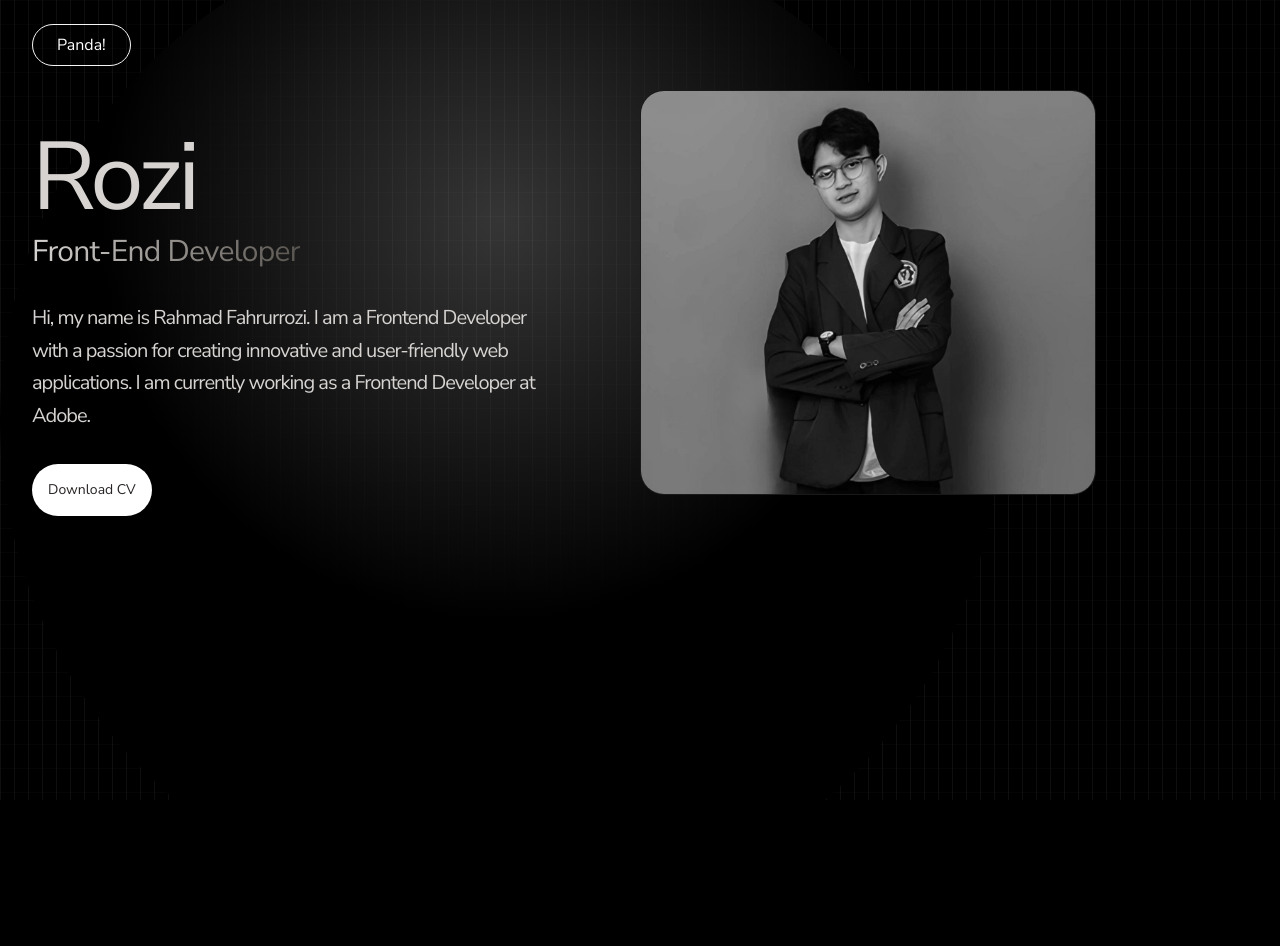
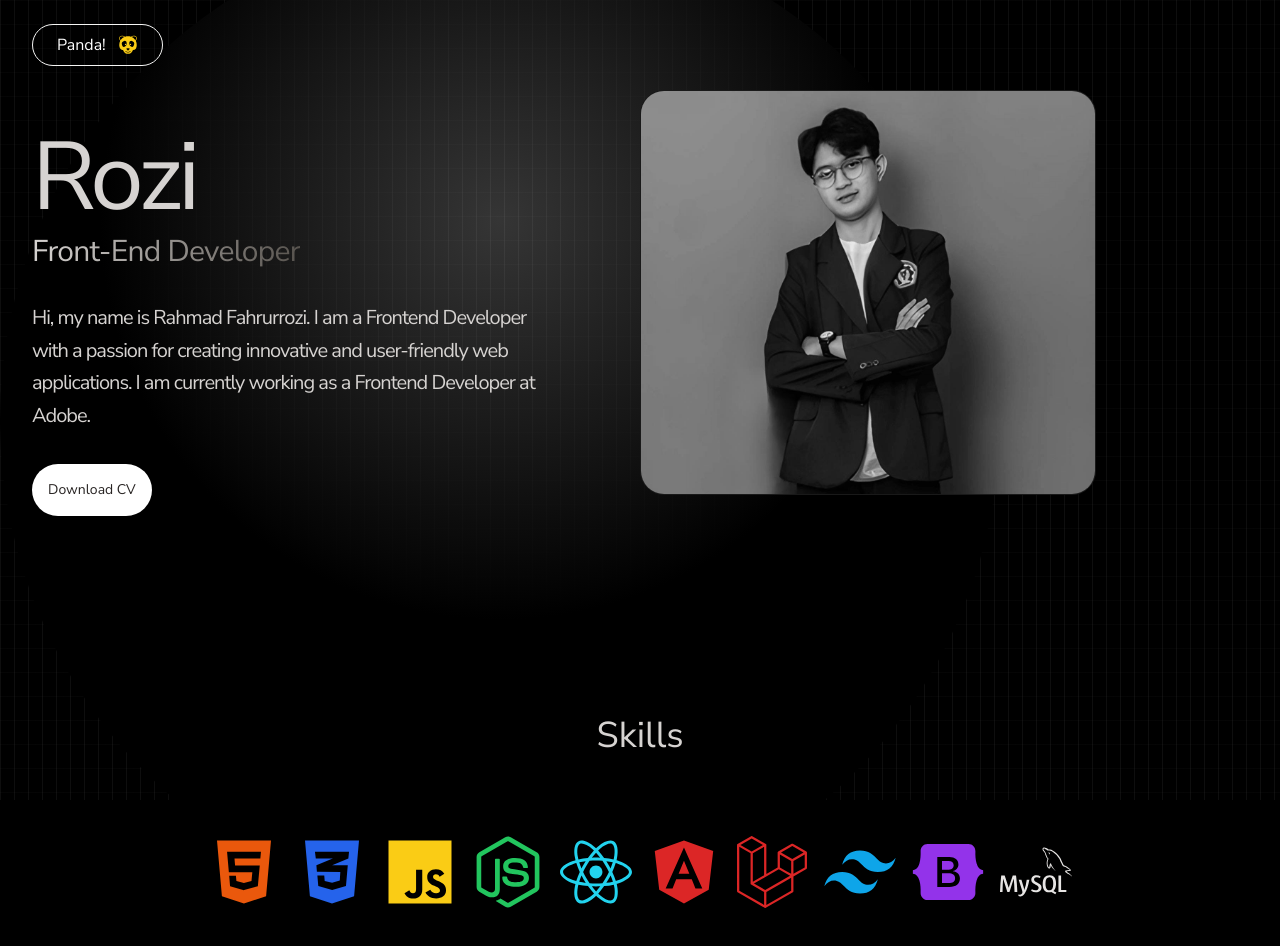
Before and after one commit to RahmadFahrurrozi/new-porto-rozi, a React (Vite) app: page / in a window 1280 px wide. Shown: the top 946 px of the page. Before the commit the page ends 800 px from the top, so only its background shows below. Built offline with nearby package versions, Linux system fonts and the light colour scheme.

Commit message:
add skills section

```diff
--- a/src/App.jsx
+++ b/src/App.jsx
@@ -1,5 +1,6 @@
 import Navbar from "./components/navbar";
 import Hero from "./components/Hero";
+import Skills from "./components/Skills";
 
 const Test = () => {
   return (
@@ -14,6 +15,7 @@ const Test = () => {
       <div className="container mx-auto px-8">
         <Navbar />
         <Hero />
+        <Skills />
       </div>
     </div>
   );
--- a/src/components/Navbar.jsx
+++ b/src/components/Navbar.jsx
@@ -1,12 +1,15 @@
+import { GiPanda } from "react-icons/gi";
+
 const Navbar = () => {
   return (
     <nav className="flex items-center justify-between py-6">
       <div className="flex flex-shrink-0 items-center">
         <a href="/" aria-label="Home">
-          <div className="rounded-full flex gap-3 px-6 py-2 border border-stone-100">
+          <div className="rounded-full flex items-center gap-3 px-6 py-2 border border-stone-100">
             <p className="text-white transition-transform duration-300 hover:scale-105">
               Panda!
             </p>
+            <GiPanda className="text-xl text-yellow-400" />
           </div>
         </a>
       </div>
--- /dev/null
+++ b/src/components/Skills.jsx
@@ -0,0 +1,53 @@
+import React from "react";
+import { FaHtml5 } from "react-icons/fa";
+import { FaCss3Alt } from "react-icons/fa";
+import { IoLogoJavascript } from "react-icons/io5";
+import { FaNodeJs } from "react-icons/fa";
+import { FaReact } from "react-icons/fa";
+import { FaAngular } from "react-icons/fa";
+import { RiTailwindCssFill } from "react-icons/ri";
+import { FaBootstrap } from "react-icons/fa";
+import { FaLaravel } from "react-icons/fa";
+import { SiMysql } from "react-icons/si";
+
+const Skills = () => {
+  return (
+    <div className="pb-24">
+      <h2 className="my-20 text-center text-4xl">Skills</h2>
+      <div className="flex flex-wrap justify-center gap-4">
+        <div>
+          <FaHtml5 className="text-7xl text-orange-600" />
+        </div>
+        <div>
+          <FaCss3Alt className="text-7xl text-blue-600" />
+        </div>
+        <div>
+          <IoLogoJavascript className="text-7xl text-yellow-400" />
+        </div>
+        <div>
+          <FaNodeJs className="text-7xl text-green-500" />
+        </div>
+        <div>
+          <FaReact className="text-7xl text-cyan-400" />
+        </div>
+        <div>
+          <FaAngular className="text-7xl text-red-600" />
+        </div>
+        <div>
+          <FaLaravel className="text-7xl text-red-600" />
+        </div>
+        <div>
+          <RiTailwindCssFill className="text-7xl text-sky-500" />
+        </div>
+        <div>
+          <FaBootstrap className="text-7xl text-purple-600 " />
+        </div>
+        <div>
+          <SiMysql className="text-7xl text-stone-200" />
+        </div>
+      </div>
+    </div>
+  );
+};
+
+export default Skills;
```
